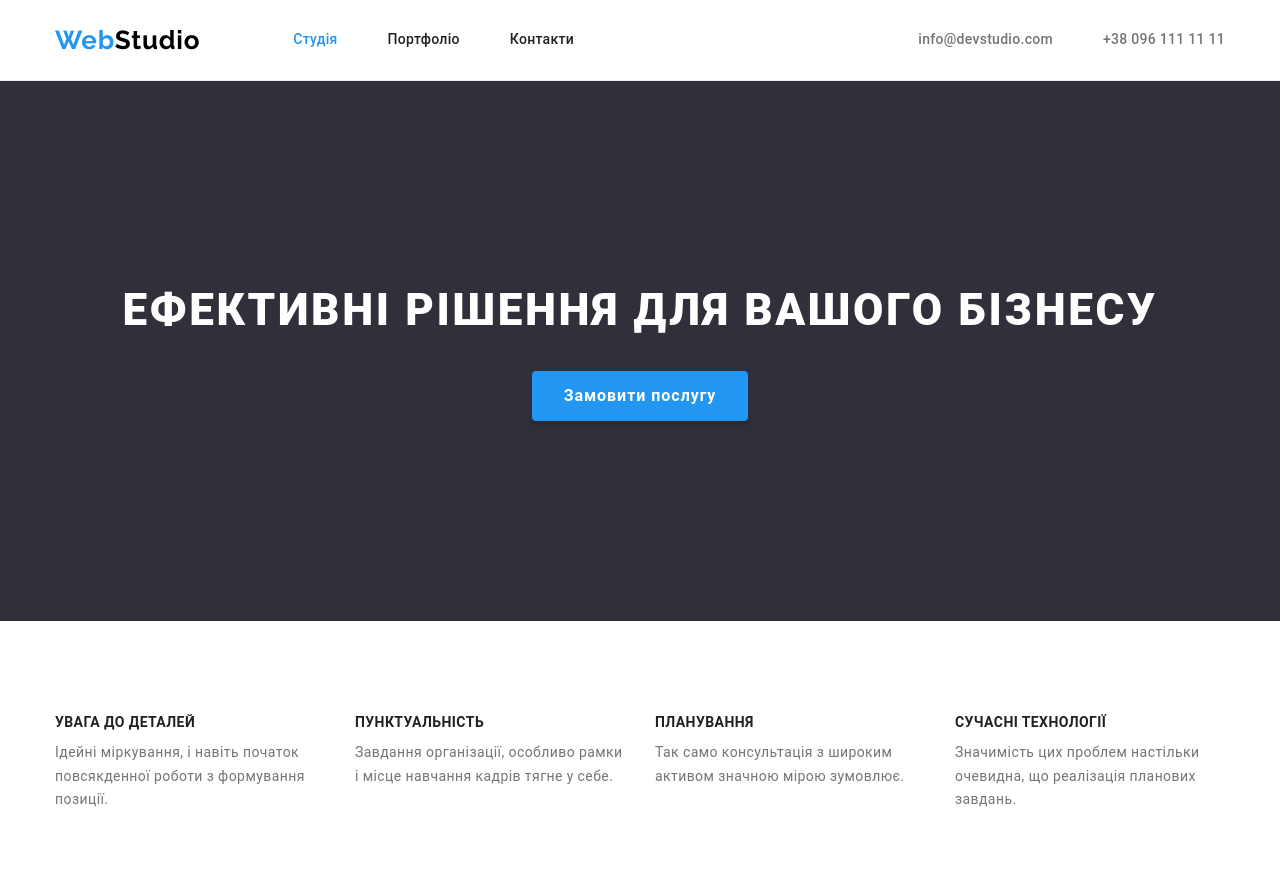
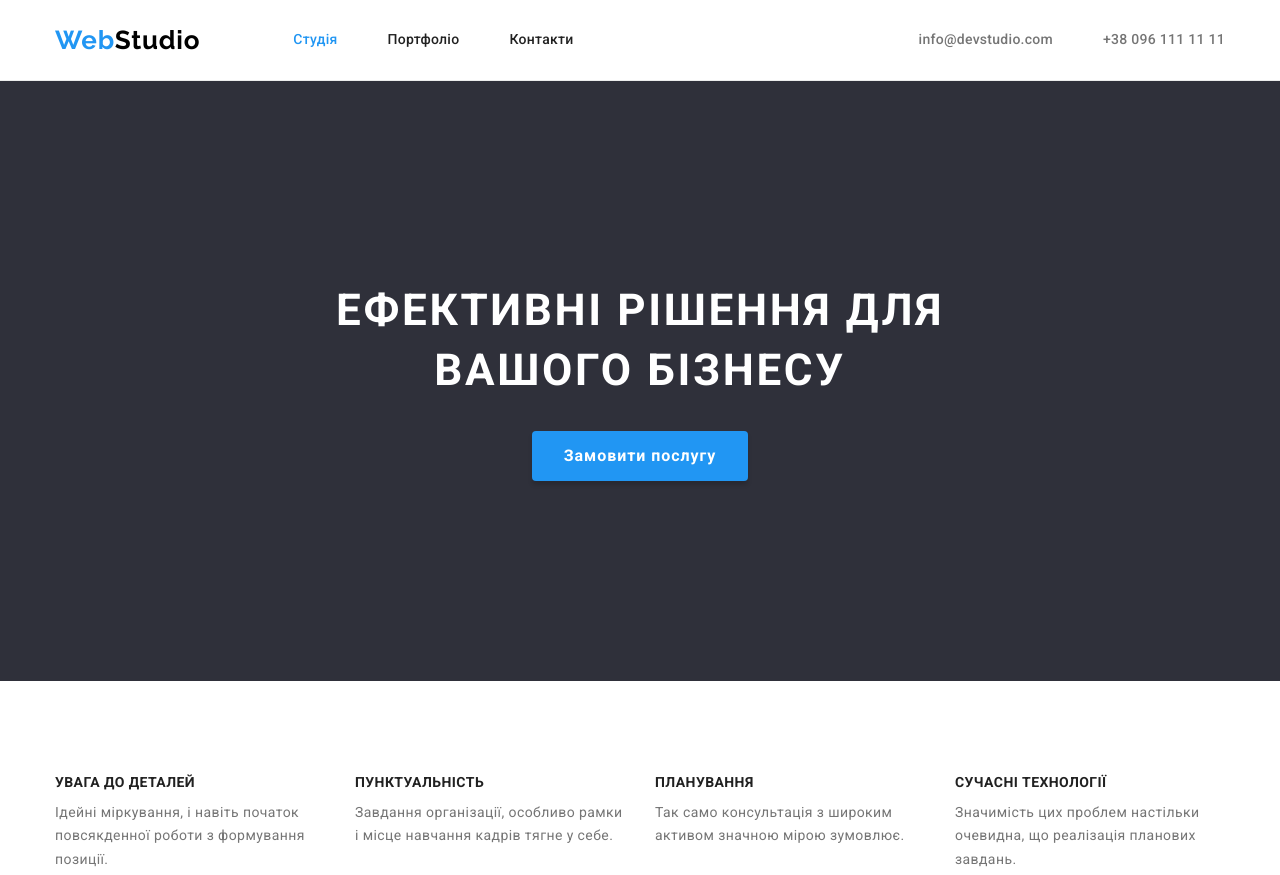
Before and after one commit to DemoUser85d/goit-markup-hw-03, a plain HTML site: page index.html in a window 1280 px wide. Shown: the top 875 px of the page. Drawn offline with nearby package versions, Linux system fonts and the light colour scheme.

Commit message:
update html

```diff
--- a/css/styles.css
+++ b/css/styles.css
@@ -272,6 +272,9 @@ a {
     text-transform: uppercase;
     color: var(--font-color-white);
     margin-bottom: 30px;
+    width: 696px;
+    margin-right: auto;
+    margin-left: auto;
 }
 
 /* -------------------- /HERO -------------------- */
--- a/index.html
+++ b/index.html
@@ -7,13 +7,15 @@
     <title>WebStudio</title>
     <link rel="preconnect" href="https://fonts.googleapis.com">
     <link rel="preconnect" href="https://fonts.gstatic.com" crossorigin>
-    <link href="https://fonts.googleapis.com/css2?family=Raleway:wght@400;500;700&display=swap" rel="stylesheet">
+    <link rel="preconnect" href="https://fonts.googleapis.com">
+<link rel="preconnect" href="https://fonts.gstatic.com" crossorigin>
+<link href="https://fonts.googleapis.com/css2?family=Raleway:wght@700&family=Roboto:wght@400;500;700&display=swap" rel="stylesheet">
     <link rel="stylesheet" href="https://cdnjs.cloudflare.com/ajax/libs/modern-normalize/1.1.0/modern-normalize.min.css" integrity="sha512-wpPYUAdjBVSE4KJnH1VR1HeZfpl1ub8YT/NKx4PuQ5NmX2tKuGu6U/JRp5y+Y8XG2tV+wKQpNHVUX03MfMFn9Q==" crossorigin="anonymous" referrerpolicy="no-referrer" />
     <link rel="stylesheet" href="./css/styles.css">
 </head>
 
 <body>
-    <!--header-->
+    <!-- HEADER -->
     <header class="main-header">
         <div class="container page-header-container">
             <nav class="main-nav">
```
